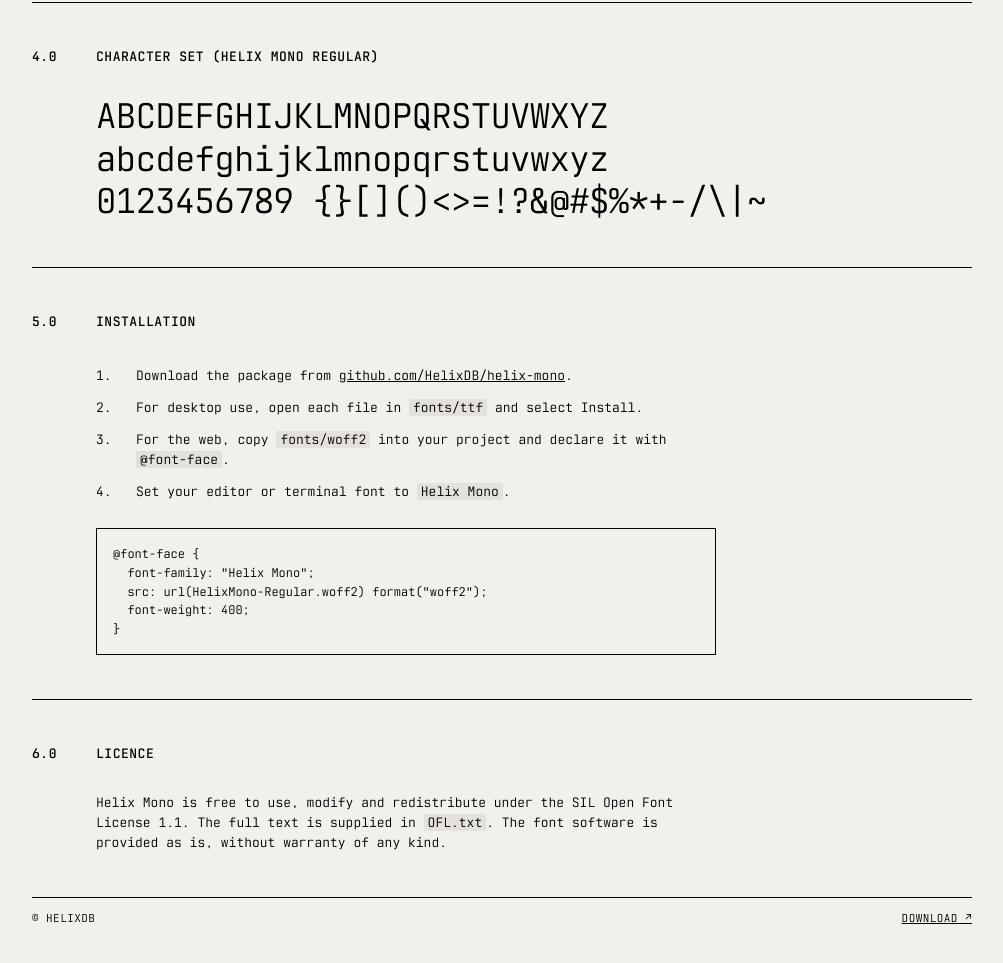
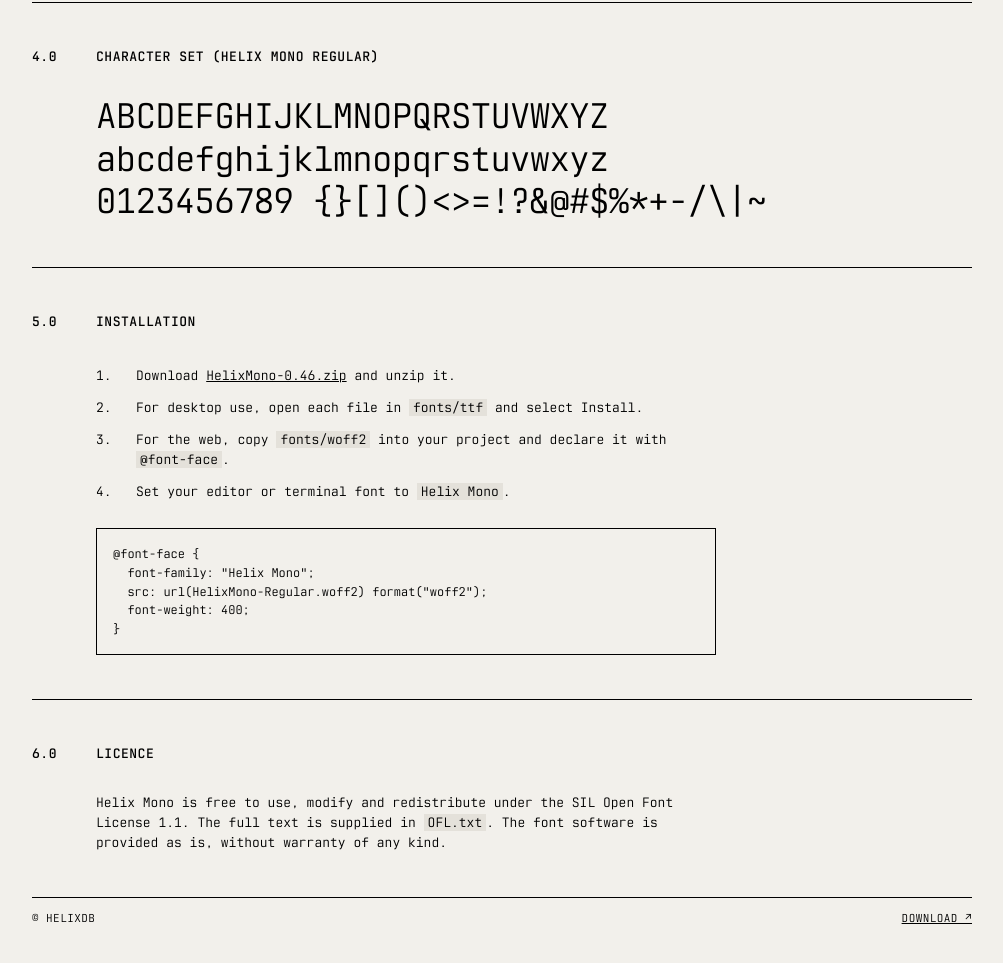
Before and after one commit to HelixDB/helix-mono, a plain HTML site: page index.html in a window 1280 px wide. Shown: the part 1844-2807 px from the top of the page, without its empty margins (138-1141 px from the left). Drawn offline with Linux system fonts and the light colour scheme.

Commit message:
Link downloads to the v0.46 release zip
Co-Authored-By: Claude Opus 5.5 <noreply@anthropic.com>

```diff
--- a/index.html
+++ b/index.html
@@ -169,7 +169,7 @@ pre{font:inherit;font-size:12px;border:1px solid var(--ink);padding:16px;margin-
   <h2><span>5.0</span>Installation</h2>
   <div class="body">
     <ol>
-      <li><span>Download the package from <a href="https://github.com/HelixDB/helix-mono">github.com/HelixDB/helix-mono</a>.</span></li>
+      <li><span>Download <a href="https://github.com/HelixDB/helix-mono/releases/latest/download/HelixMono-0.46.zip">HelixMono-0.46.zip</a> and unzip it.</span></li>
       <li><span>For desktop use, open each file in <code>fonts/ttf</code> and select Install.</span></li>
       <li><span>For the web, copy <code>fonts/woff2</code> into your project and declare it with <code>@font-face</code>.</span></li>
       <li><span>Set your editor or terminal font to <code>Helix Mono</code>.</span></li>
@@ -189,7 +189,7 @@ pre{font:inherit;font-size:12px;border:1px solid var(--ink);padding:16px;margin-
   </div>
 </section>
 
-<footer class="foot"><span>© HelixDB</span><a href="https://github.com/HelixDB/helix-mono">Download ↗</a></footer>
+<footer class="foot"><span>© HelixDB</span><a href="https://github.com/HelixDB/helix-mono/releases/latest/download/HelixMono-0.46.zip">Download ↗</a></footer>
 
 </div>
 </body>
```
Also changed, not shown: 1 other file.
